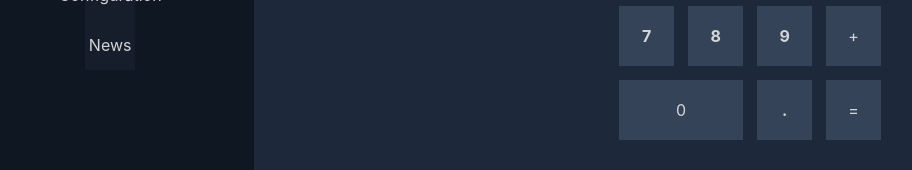
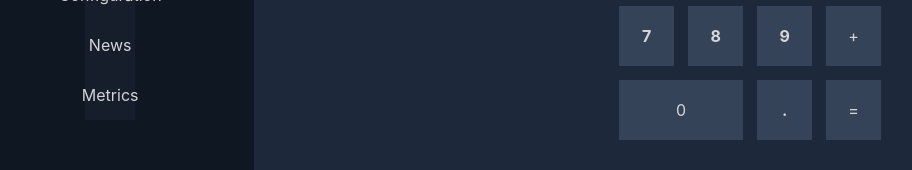
Before and after one commit to MathewLaskowski/calcapp, a React (Create React App) app: page / in a window 1280 px wide. Shown: the part 299-469 px from the top of the page, without its empty margins (34-946 px from the left). Built offline with nearby package versions, Linux system fonts and the light colour scheme.

Commit message:
add menu list items

```diff
--- a/src/components/menu-list/menu-list.tsx
+++ b/src/components/menu-list/menu-list.tsx
@@ -8,6 +8,7 @@ const MenuList = () => (
       <Icon>Apps</Icon>
       <Icon>Configuration</Icon>
       <Icon>News</Icon>
+      <Icon>Metrics</Icon>
     </div>
   </Layout>
 )
```
